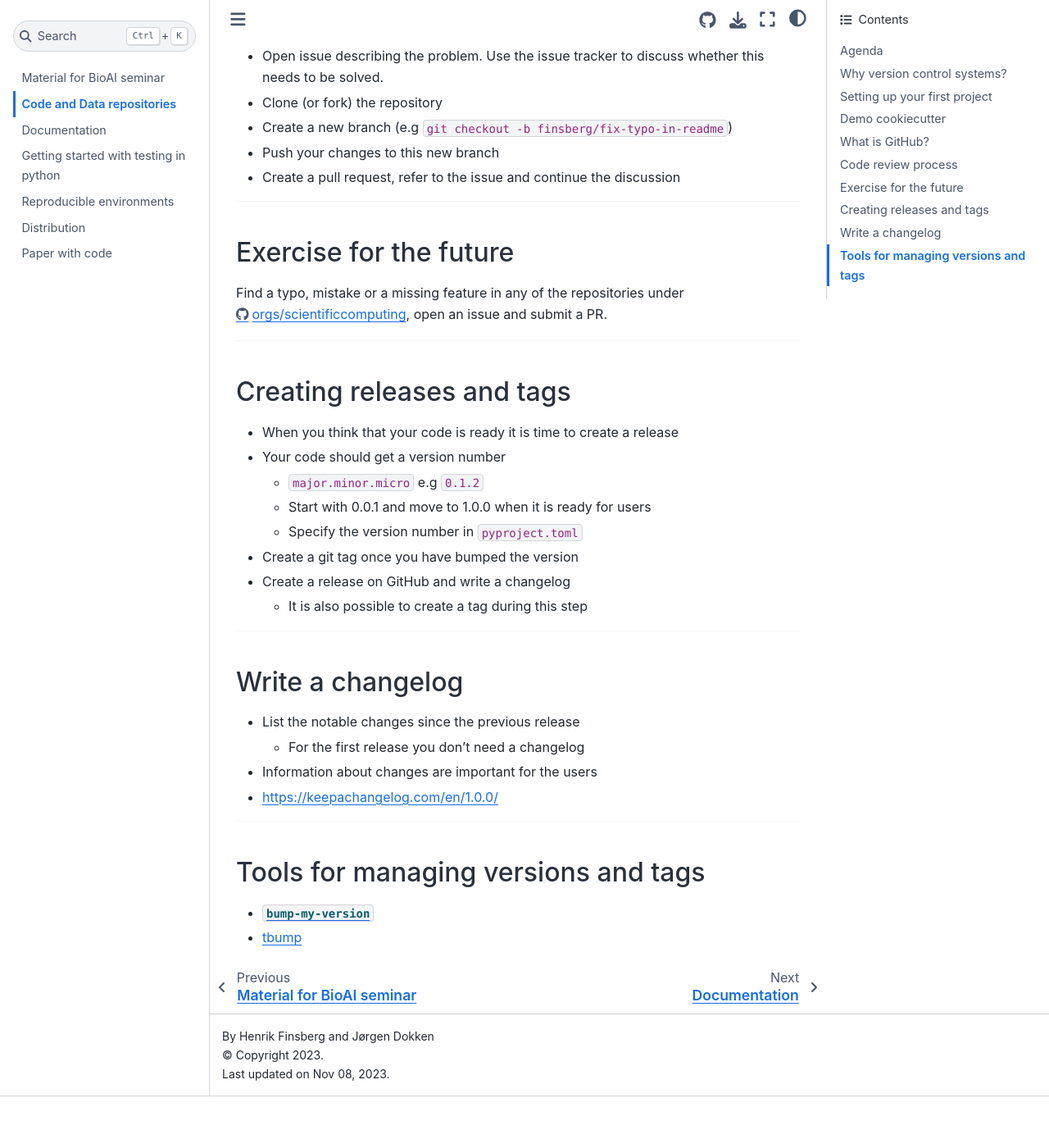
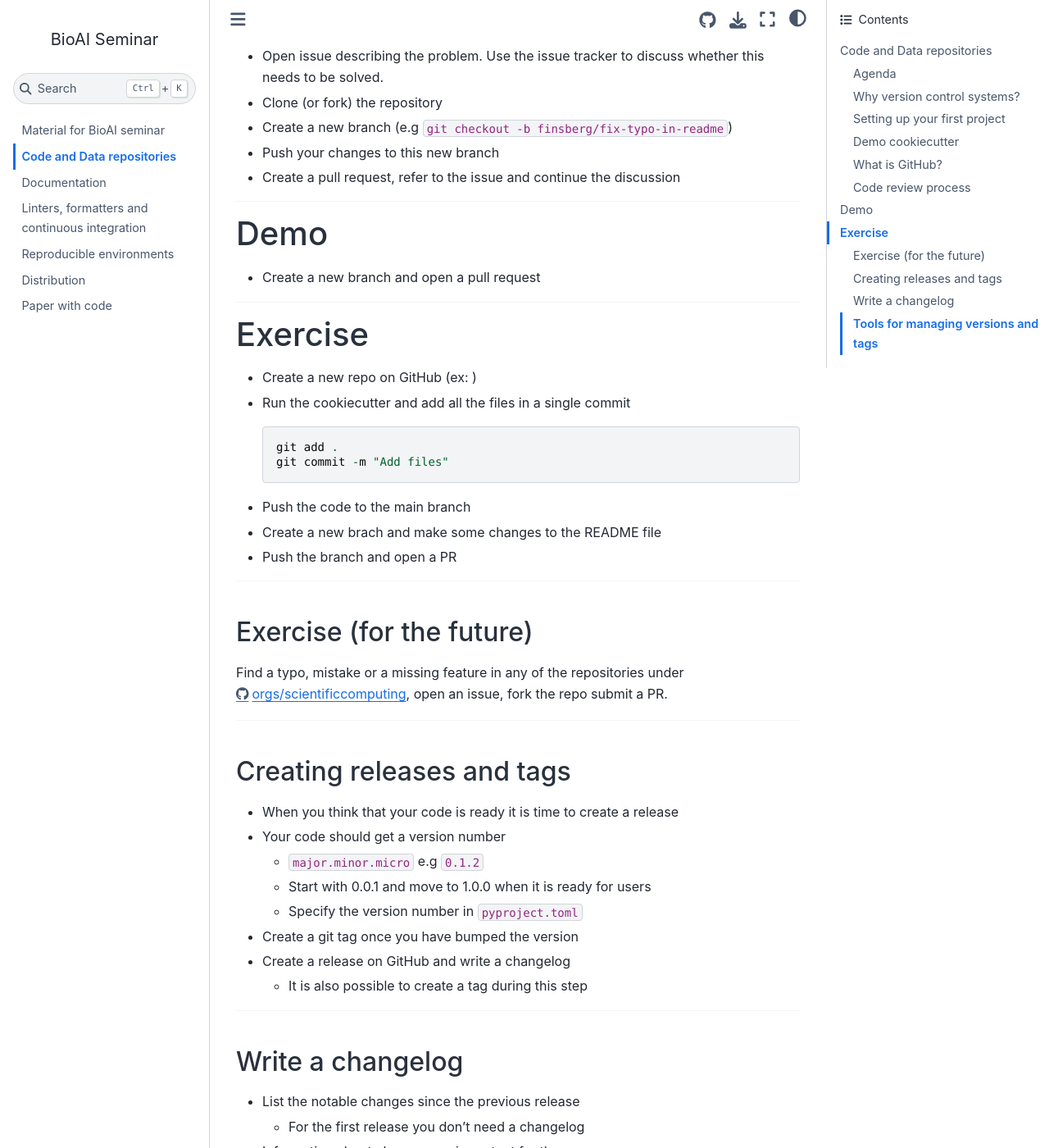
Before and after one commit to scientificcomputing/seminar-23-11-2023, a Jupyter Book: the page built from docs/repo.md, in a window 1280 px wide and 1400 px high, scrolled down 1836 px. Shown: the whole window at 82% size. Built offline with Jupyter Book 1.0.4 settings and Sphinx 7.4.7 and the Sphinx Book theme 1.1.4, drawn with Linux system fonts in a browser that asks for light colours; before the commit the page ends 3173 px from its top, so only the background shows below that.

````diff
--- a/README.md
+++ b/README.md
@@ -1,3 +1,13 @@
 # Material for BioAI seminar
 
-This repository contains material for the BioAI seminar on ...
+This repository contains material for the BioAI seminar on *Elevating Scientific Computing at Simula: Best Practices in Modern Software Development.*
+
+The seminar is organized in a very hands-on and interactive way where we will first present some theory and then do a live demo before we ask you to solve a related exercise.
+The agenda is as follows
+
+- Code and Data repositories
+- Reproducible environments
+- Linters, formatters and continuous integration
+- Documentation
+- Example paper with code
+- Packaging and Distribution (if time)
--- a/cspell.json
+++ b/cspell.json
@@ -13,18 +13,23 @@
         "docstrings",
         "Dokken",
         "dollarmath",
+        "fenics",
         "Finsberg",
         "Jørgen",
         "jupytext",
         "linkify",
         "marp",
         "numpy",
+        "Paraview",
         "pypi",
         "pyproject",
         "pytest",
         "scientificcomputing",
+        "Simula",
         "tbump",
+        "venv",
         "viewcode",
+        "WORKDIR",
         "Zenodo"
     ],
     "ignoreWords": [],
--- a/docs/repo.md
+++ b/docs/repo.md
@@ -88,9 +88,29 @@ cookiecutter gh:scientificcomputing/generate-paper
 
 ---
 
-## Exercise for  the future
+# Demo
+- Create a new branch and open a pull request
 
-Find a typo, mistake or a missing feature in any of the repositories under <https://github.com/orgs/scientificcomputing/repositories>, open an issue and submit a PR.
+---
+
+# Exercise
+
+- Create a new repo on GitHub (ex: <example-paper>)
+- Run the cookiecutter and add all the files in a single commit
+    ```
+    git add .
+    git commit -m "Add files"
+    ```
+- Push the code to the main branch
+- Create a new brach and make some changes to the README file
+- Push the branch and open a PR
+
+---
+
+
+## Exercise (for the future)
+
+Find a typo, mistake or a missing feature in any of the repositories under <https://github.com/orgs/scientificcomputing/repositories>, open an issue, fork the repo submit a PR.
 
 ---
 
--- a/docs/testing.md
+++ b/docs/testing.md
@@ -1,4 +1,4 @@
-# Getting started with testing in python
+# Linters, formatters and continuous integration
 
 ## Agenda
 
````
Also changed, not shown: docs/environments.md (+208 -2 lines).
